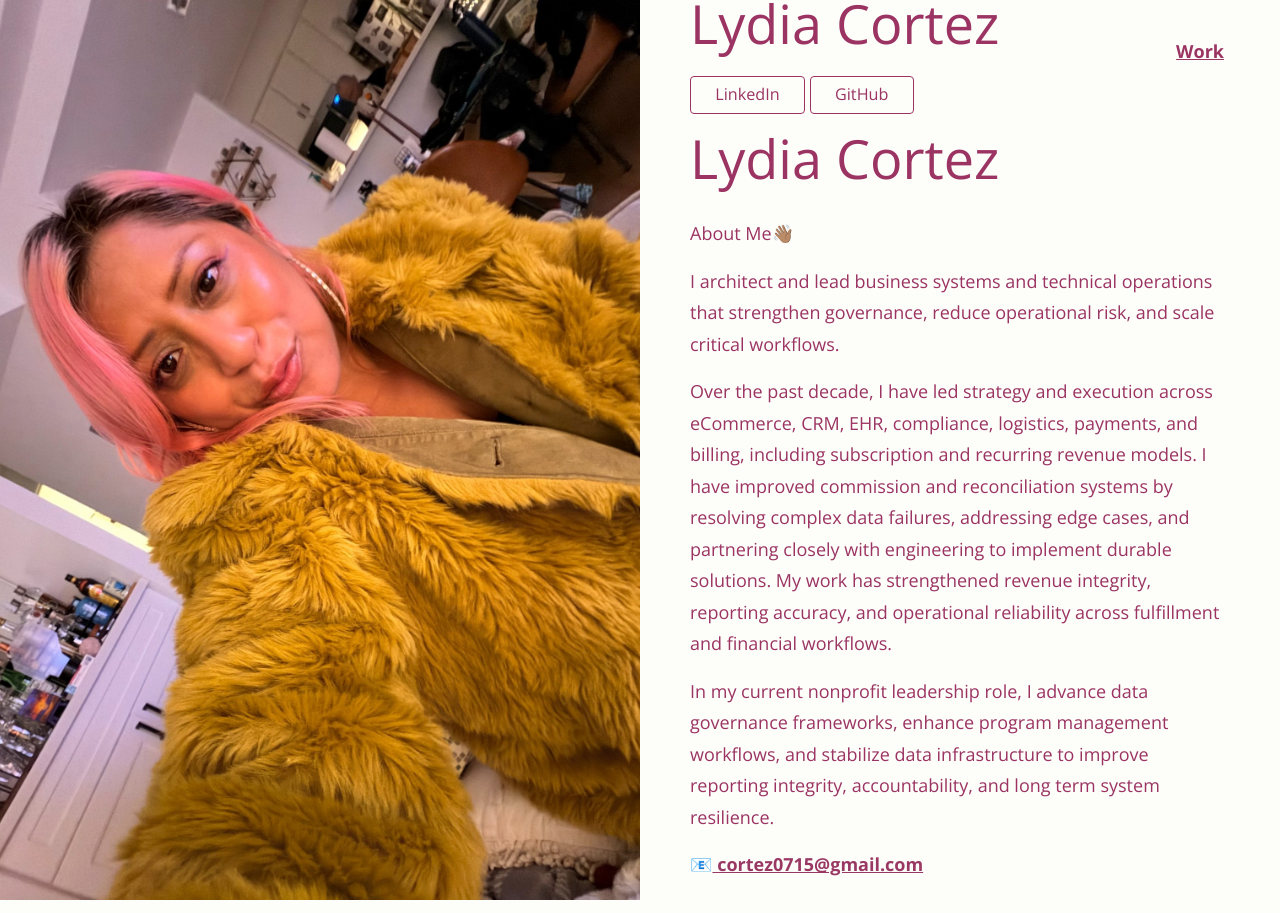
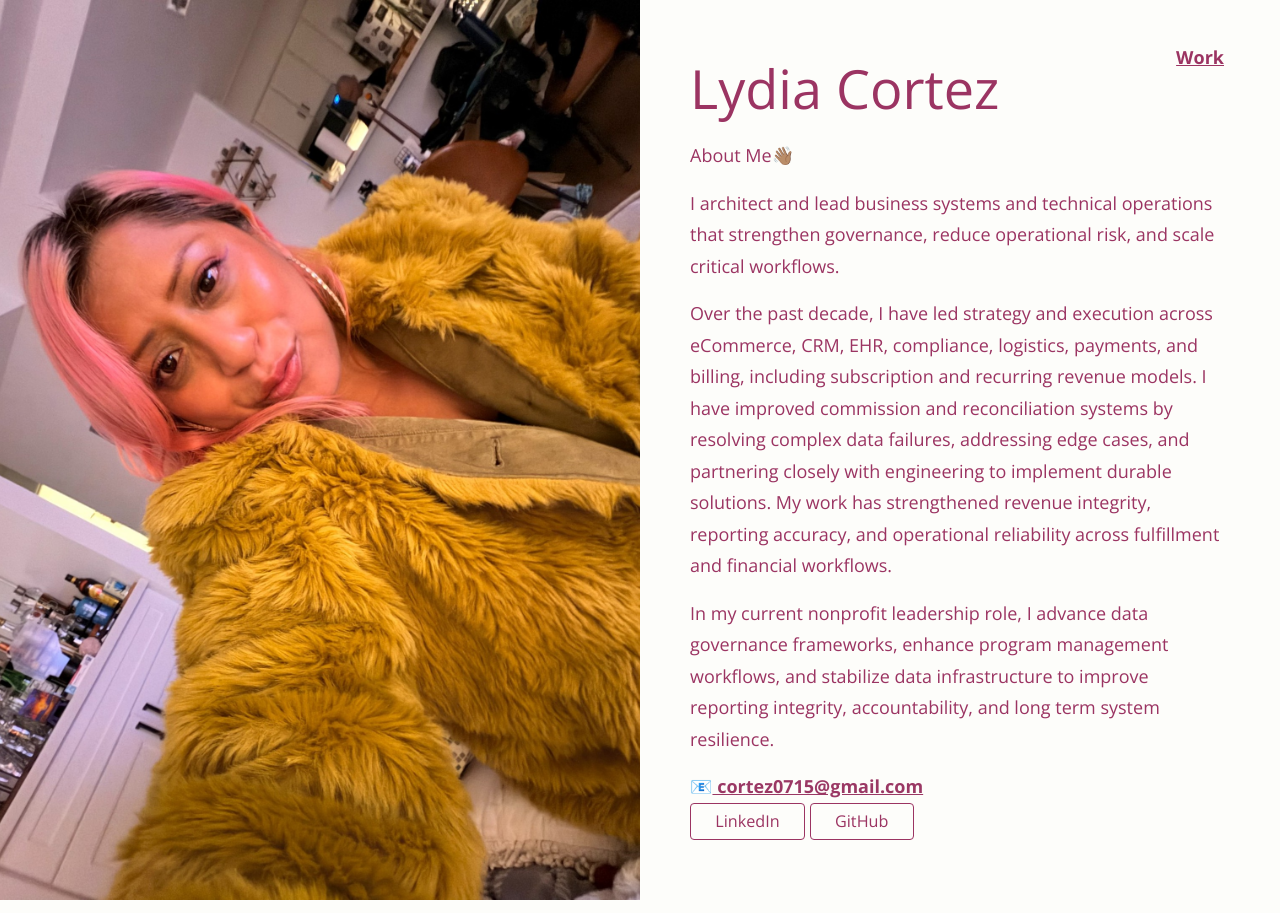
Before and after one commit to lylyco/lylyco.github.io, a Jekyll site: the page built from index.html, in a window 1280 px wide. Built offline with Jekyll 4.4.1, drawn with Linux system fonts in a browser that asks for light colours.

Commit message:
“socialv8”

```diff
--- a/_layouts/half.html
+++ b/_layouts/half.html
@@ -22,14 +22,13 @@
           Work
         </a>
 
-
         <h1 class="pageTitle">{{ site.title }}</h1>
 
+        <div class="pageContent">
+          {{ site.content }}
+        </div>
+
         {% include social.html %}
-
-        <div class="pageContent">
-          {{ content }}
-        </div>
       </div>
 
       <div class="half__image"></div>
```
Also changed, not shown: other parts of _layouts/half.html (+1 -1 lines).
